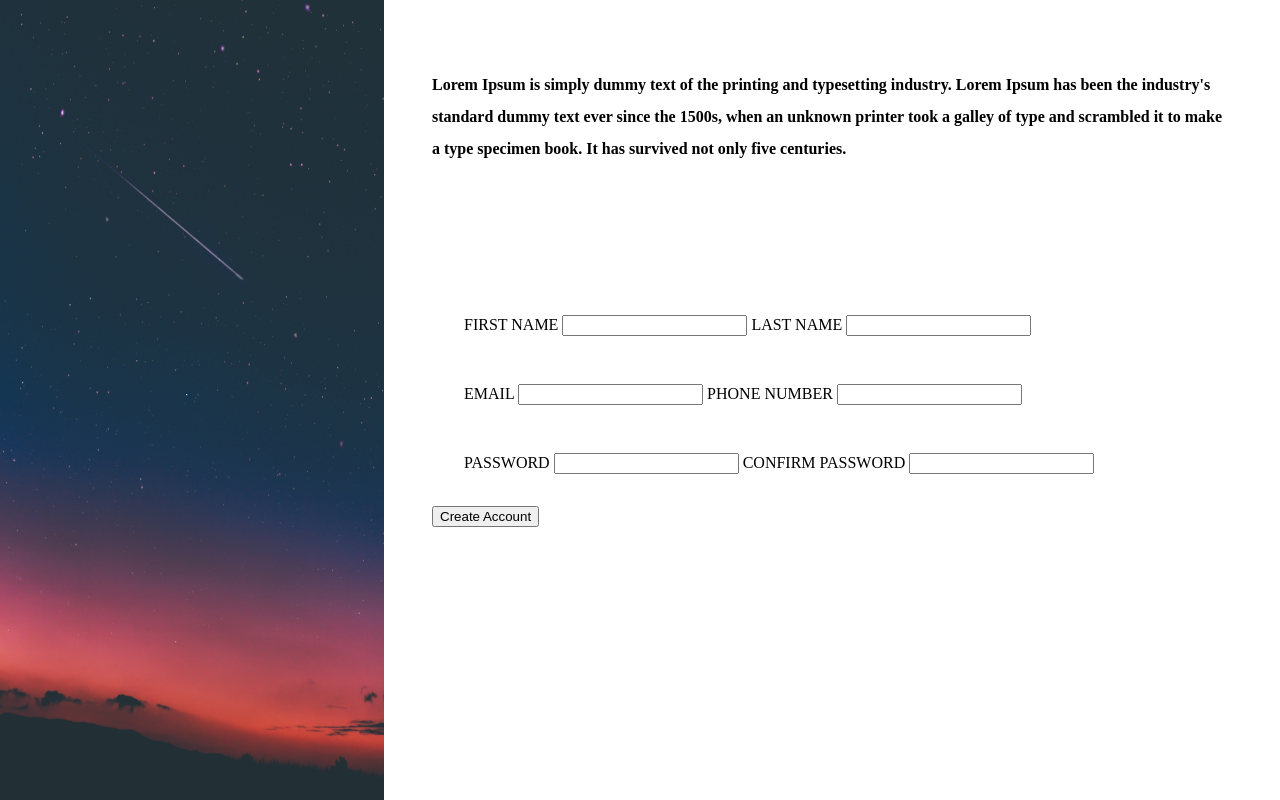
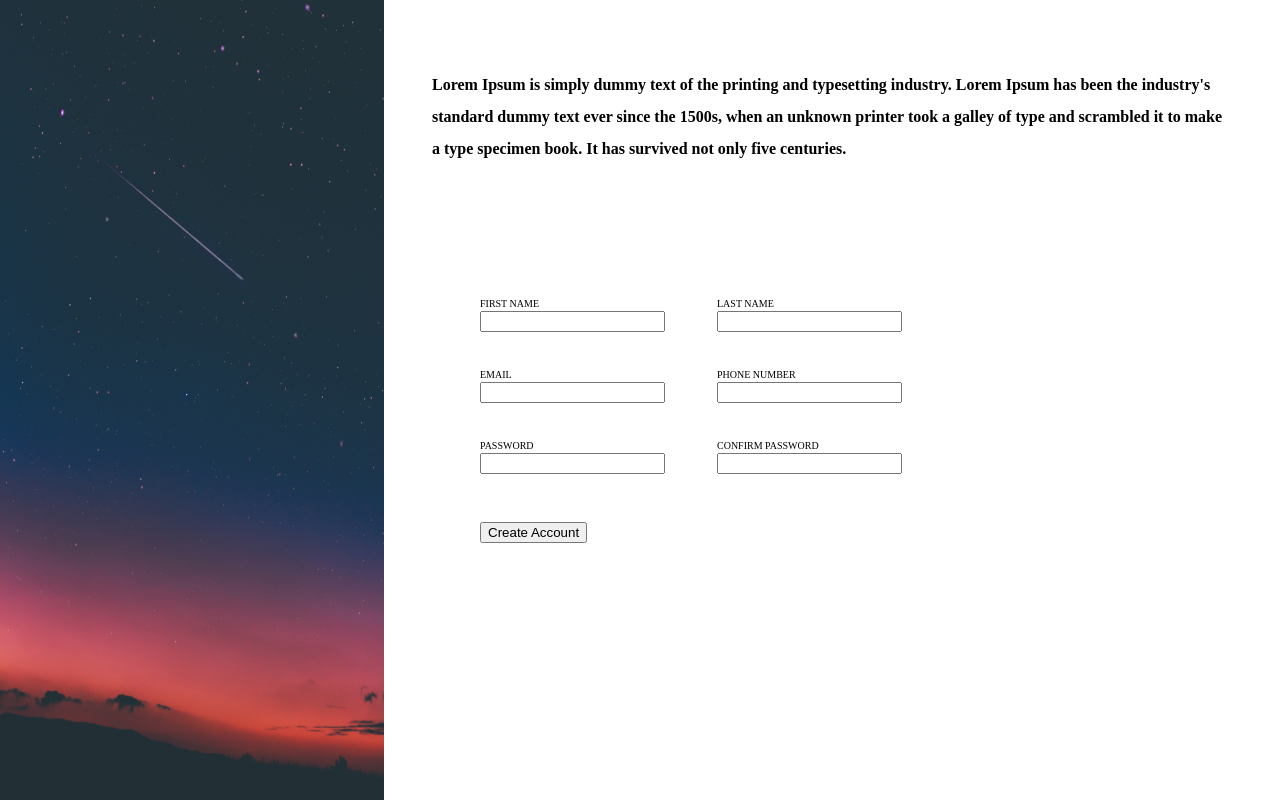
Before and after one commit to Pratik-Dash/TOP-SignUpForm, a plain HTML site: page index.html in a window 1280 px wide. Drawn offline with Linux system fonts and the light colour scheme.

Commit message:
Restructured HTML and added some styling.

```diff
--- a/index.html
+++ b/index.html
@@ -20,26 +20,53 @@
             <form action="" method="get" class="signup-form">
 
                 <div class="name">
-                    <div class="label"></div>
+                    <div class="input-group">
+                    <div class="label">
                         <label for="firstname">FIRST NAME</label>
+                    </div>
                     <input type="text" name="firstname" id="firstname">
+                    </div>
+                    <div class="input-group">
+                    <div class="label">
                         <label for="lastname">LAST NAME</label>
+                    </div>
+
                     <input type="text" name="lastname" id="lastname">
                 </div>
+                </div>
                 <div class="contact">
+                    <div class="input-group">
+                        <div class="label">
                             <label for="email">EMAIL</label>
+                        </div>
                         <input type="email" name="email" id="email">
+                    </div>
+                    <div class="input-group">
+                        <div class="label">
                             <label for="phone">PHONE NUMBER</label>
+                        </div>
                         <input type="number" name="phone" id="phone">
+                    </div>
+
+
+
 
                 </div>
                 <div class="password">
+                    <div class="input-group">
+                        <div class="label">
                             <label for="password">PASSWORD</label>
+                        </div>
                         <input type="password" name="pass" id="password">
+                    </div>
+                    <div class="input-group">
+                        <div class="label">
                             <label for="confirmpass">CONFIRM PASSWORD</label>
+                        </div>
                         <input type="password" id="confirmpass">
                     </div>
-                <div class="submit">
+                </div>
+                <div class="submit-div">
                     <button class="submit">Create Account</button>
                 </div>
             </form>
--- a/styles.css
+++ b/styles.css
@@ -17,24 +17,22 @@ h4{
 }
 .signup-form{
 
-    padding: 3rem;
+    margin: 3rem;
 
 
 
 
 }
-.name{
-    margin: 1rem;
-    padding: 1rem;
+.input-group{
+    display: inline-block;
+    margin-left: 3rem;
+    margin-top: 2rem;
+}
 
+.submit-div{
 
+    margin: 3rem;
 }
-.contact{
-
-    margin: 1rem;
-    padding: 1rem;
+label{
+    font-size: x-small;
 }
-.password{
-    margin: 1rem;
-    padding: 1rem;
-}
```
Lines whose indentation alone changed are shown as unchanged.
